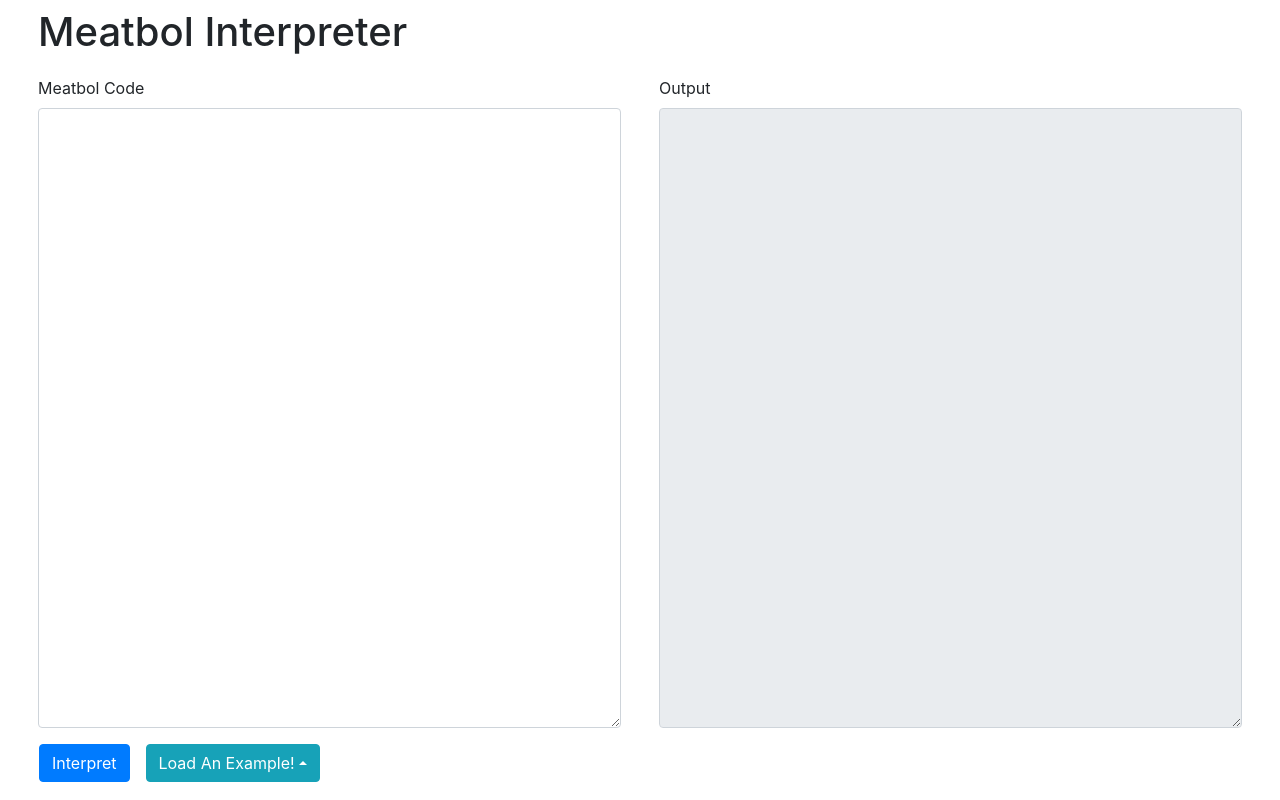
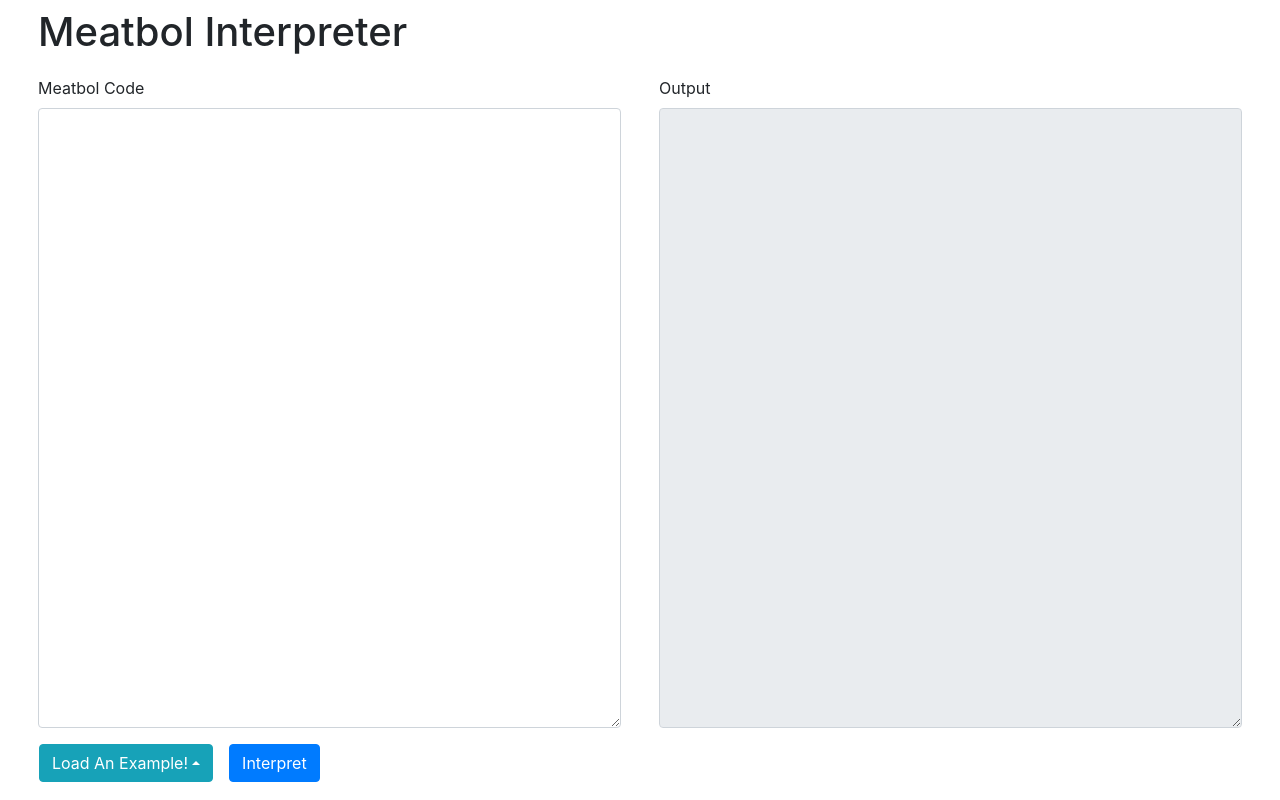
Before and after one commit to mpohler1/meatbol-app, a React (Create React App) app: page / in a window 1280 px wide. Built offline with nearby package versions, Linux system fonts and the light colour scheme.

Commit message:
changed positions of InterpretButton and ExamplesButton

```diff
--- a/src/App.jsx
+++ b/src/App.jsx
@@ -21,10 +21,10 @@ class App extends Component {
                         <InputBox />
                         <div className="row">
                             <div className="ml-3">
-                                <InterpretButton />
+                                <ExamplesButton />
                             </div>
                             <div className="ml-3">
-                                <ExamplesButton />
+                                <InterpretButton />
                             </div>
                         </div>
                     </div>
```
